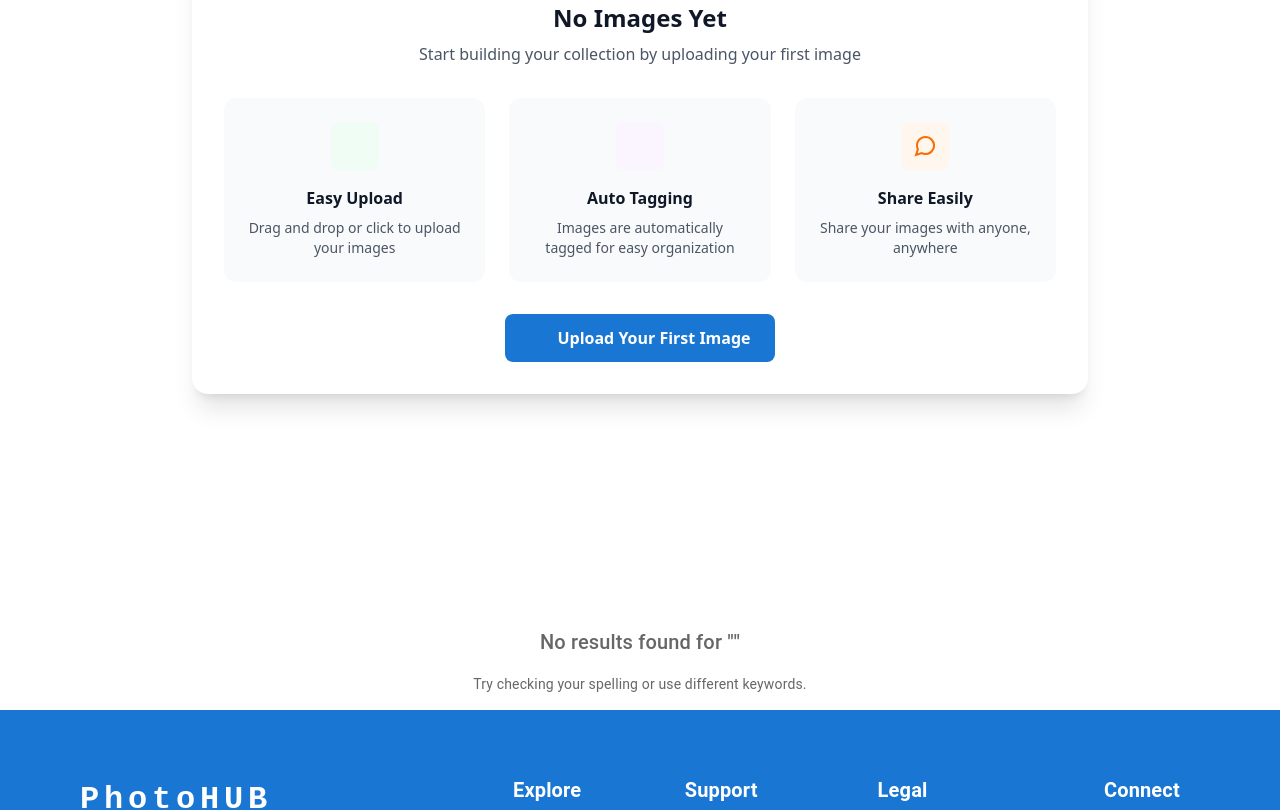
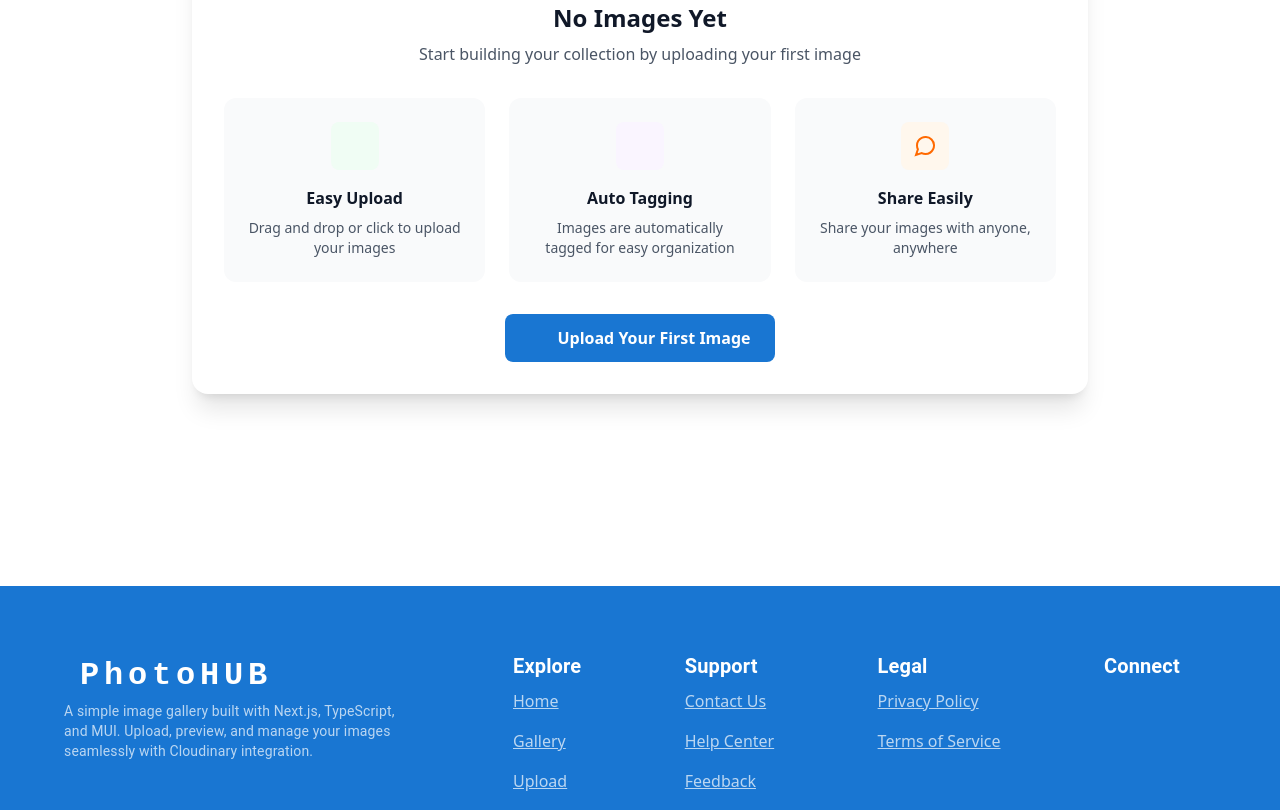
Before and after one commit to hossainarif37/photohub, a Next.js app: page / in a window 1280 px wide. Shown: the part 350-1160 px from the top of the page. Built offline with nearby package versions, Linux system fonts and the light colour scheme; some icons are missing.

Commit message:
refactor: Remove unused import from HomePageSkeleton and update condition for NoSearchResults display

```diff
--- a/app/components/ui/HomePageSkeleton.tsx
+++ b/app/components/ui/HomePageSkeleton.tsx
@@ -5,7 +5,6 @@ import {
     Container,
     Skeleton,
 } from "@mui/material";
-import DeleteIcon from "@mui/icons-material/Delete";
 
 const HomePageSkeleton = () => {
     return (
--- a/app/page.tsx
+++ b/app/page.tsx
@@ -190,7 +190,7 @@ const HomePage = () => {
           </Box>
         )}
 
-        {paginatedItems.length === 0 ? (
+        {paginatedItems.length === 0 && searchText ? (
           <NoSearchResults query={searchText} />
         ) : (
           <Box
```
